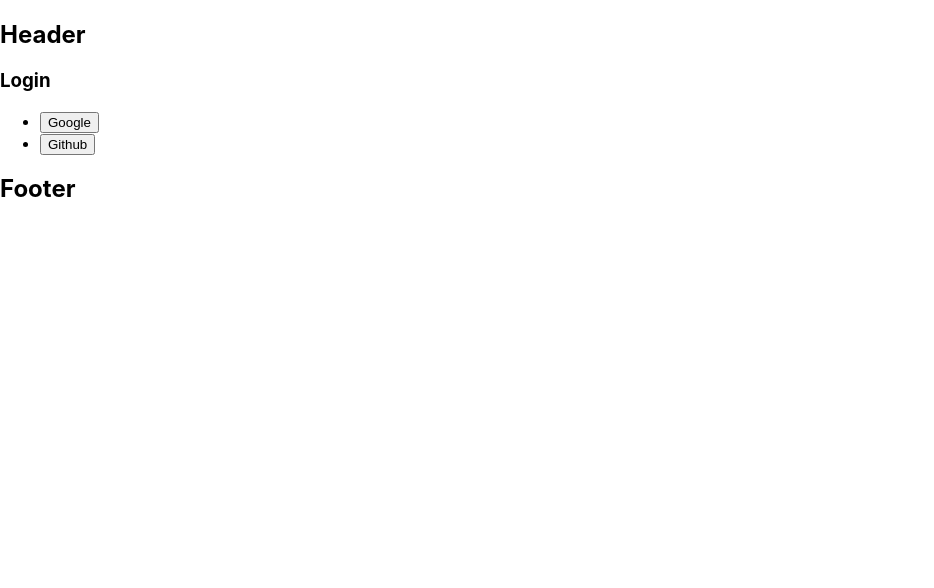
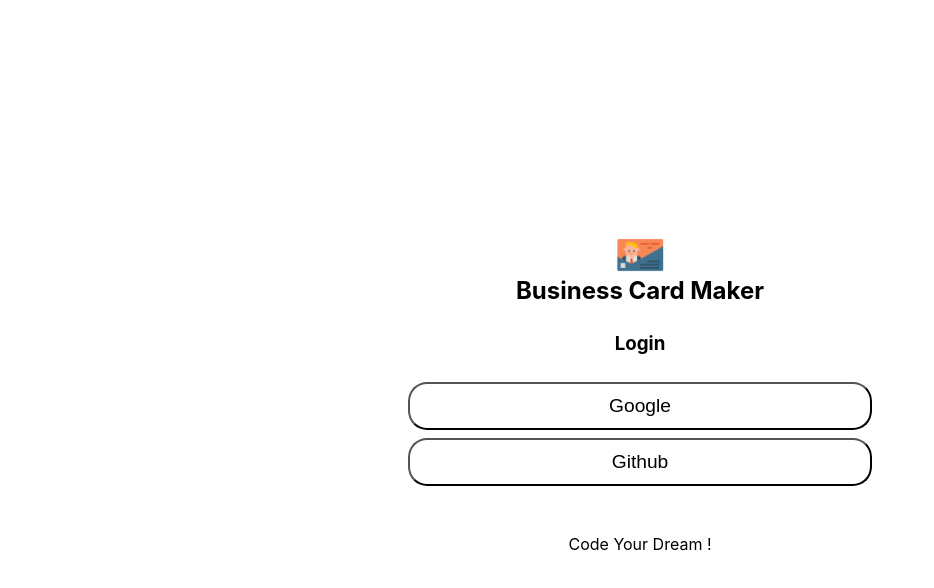
Before and after one commit to stillgood96/card-maker, a React (Create React App) app: page / in a window 1280 px wide. Shown: the top 588 px of the page, without its empty margins (0-934 px from the left). Built offline with nearby package versions, Linux system fonts and the light colour scheme; no server answers.

Commit message:
add Login

```diff
--- a/src/App.css
+++ /dev/null
@@ -1,38 +0,0 @@
-.App {
-  text-align: center;
-}
-
-.App-logo {
-  height: 40vmin;
-  pointer-events: none;
-}
-
-@media (prefers-reduced-motion: no-preference) {
-  .App-logo {
-    animation: App-logo-spin infinite 20s linear;
-  }
-}
-
-.App-header {
-  background-color: #282c34;
-  min-height: 100vh;
-  display: flex;
-  flex-direction: column;
-  align-items: center;
-  justify-content: center;
-  font-size: calc(10px + 2vmin);
-  color: white;
-}
-
-.App-link {
-  color: #61dafb;
-}
-
-@keyframes App-logo-spin {
-  from {
-    transform: rotate(0deg);
-  }
-  to {
-    transform: rotate(360deg);
-  }
-}
--- a/src/app.jsx
+++ b/src/app.jsx
@@ -1,10 +1,14 @@
 import logo from "./logo.svg";
-import "./App.css";
+import styles from "./app.module.css";
 import Header from "./components/header/header";
 import Login from "./components/login/login";
 
-const App = ({authService}) => {
-  return <Login authService = {authService}/>;
+const App = ({ authService }) => {
+  return (
+    <div className={styles.app}>
+      <Login authService={authService} />
+    </div>
+  );
 };
 
 export default App;
--- /dev/null
+++ b/src/app.module.css
@@ -0,0 +1,14 @@
+@value makerGrey from "./common/colors.css";
+
+* {
+  box-sizing: border-box;
+}
+
+.app {
+  width: 100%;
+  height: 100vh;
+  display: flex;
+  justify-content: center;
+  align-items: center;
+  background-color: makerGrey;
+}
--- /dev/null
+++ b/src/common/colors.css
@@ -0,0 +1,10 @@
+@value makerBlack: black;
+@value makerWhite: white;
+@value makerLightGrey: #e8e7e6;
+@value makerLightPink: #ffeae8;
+@value makerGrey: #626262;
+@value makerGreen: #385461;
+@value makerPink: pink;
+@value makerShadow: rgba(217, 217, 217, 1);
+@value makerColorful: linear-gradient(166deg, rgba(237, 193, 211, 1) 0%,rgba(212, 149, 161, 1) 60%, rgba(162, 63, 63, 1) 100%, rgba(127, 188, 242, 1) 100%);
+@value makerWheat: wheat;
--- /dev/null
+++ b/src/common/size.css
@@ -0,0 +1 @@
+@value mediaQuery: 62rem;
--- a/src/components/footer/footer.jsx
+++ b/src/components/footer/footer.jsx
@@ -1,5 +1,10 @@
 import React from "react";
+import styles from "./footer.module.css";
 
-const Footer = (props) => <h1>Footer</h1>;
+const Footer = (props) => (
+  <footer className={styles.footer}>
+    <p className={styles.title}>Code Your Dream !</p>
+  </footer>
+);
 
 export default Footer;
--- /dev/null
+++ b/src/components/footer/footer.module.css
@@ -0,0 +1,11 @@
+@value makerWhite, makerGreen from "../../common/colors.css";
+
+.footer {
+  width: 100%;
+  background-color: makerGreen;
+  text-align: center;
+}
+
+.title {
+  color: makerWhite;
+}
--- a/src/components/header/header.jsx
+++ b/src/components/header/header.jsx
@@ -1,5 +1,18 @@
 import React from "react";
+import styles from "./header.module.css";
 
-const Header = (props) => <h1>Header</h1>;
+const Header = ({ onLogout }) => {
+  return (
+    <header className={styles.header}>
+      {onLogout && (
+        <button className={styles.logout} onClick={onLogout}>
+          Logout
+        </button>
+      )}
+      <img className={styles.logo} src="/images/logo.png" alt="logo" />
+      <h1 className={styles.title}>Business Card Maker</h1>
+    </header>
+  );
+};
 
 export default Header;
--- /dev/null
+++ b/src/components/header/header.module.css
@@ -0,0 +1,30 @@
+@value makerGreen,makerWhite,makerBlack from '../../common/colors.css';
+
+.header {
+  width: 100%;
+  text-align: center;
+  padding: 0.5em;
+  background-color: makerGreen;
+  position: relative;
+}
+
+.logo {
+  width: 3em;
+}
+.title {
+  margin: 0;
+  color: makerWhite;
+}
+
+.logout {
+  position: absolute;
+  right: 3em;
+  top: 1em;
+  padding: 0.8em;
+  border-radius: 20%;
+  background-color: makerBlack;
+  color: makerWhite;
+  outline: 0;
+  border: 0;
+  cursor: pointer;
+}
--- a/src/components/login/login.jsx
+++ b/src/components/login/login.jsx
@@ -1,6 +1,7 @@
 import React from "react";
 import Footer from "../footer/footer";
 import Header from "../header/header";
+import styles from "./login.module.css";
 
 const Login = ({ authService }) => {
   const onLogin = (event) => {
@@ -9,16 +10,20 @@
       .then(console.log);
   };
   return (
-    <section>
+    <section className={styles.login}>
       <Header />
       <section>
         <h1>Login</h1>
-        <ul>
-          <li>
-            <button onClick={onLogin}>Google</button>
+        <ul className={styles.list}>
+          <li className={styles.item}>
+            <button className={styles.button} onClick={onLogin}>
+              Google
+            </button>
           </li>
-          <li>
-            <button onClick={onLogin}>Github</button>
+          <li className={styles.item}>
+            <button className={styles.button} onClick={onLogin}>
+              Github
+            </button>
           </li>
         </ul>
       </section>
--- /dev/null
+++ b/src/components/login/login.module.css
@@ -0,0 +1,37 @@
+@value makerWhite,makerGreen,makerLightPink from "../../common/colors.css";
+
+.login {
+  width: 30em;
+  text-align: center;
+  display: flex;
+  flex-direction: column;
+  justify-content: center;
+  background-color: makerWhite;
+}
+
+.list {
+  width: 100%;
+  display: flex;
+  flex-direction: column;
+  list-style: none;
+  padding: 0.5rem;
+}
+
+.item {
+  margin-bottom: 0.5em;
+}
+
+.button {
+  width: 100%;
+  height: 2.5em;
+  font-size: 1.2rem;
+  border-radius: 1.2rem;
+  background-color: transparent;
+  cursor: pointer;
+  border: 0.2rem solid makerGreen;
+  outline: 0;
+}
+
+.button:hover {
+  background-color: makerLightPink;
+}
```
Also changed, not shown: public/images/default_logo.png (added), public/images/logo.png (added).
